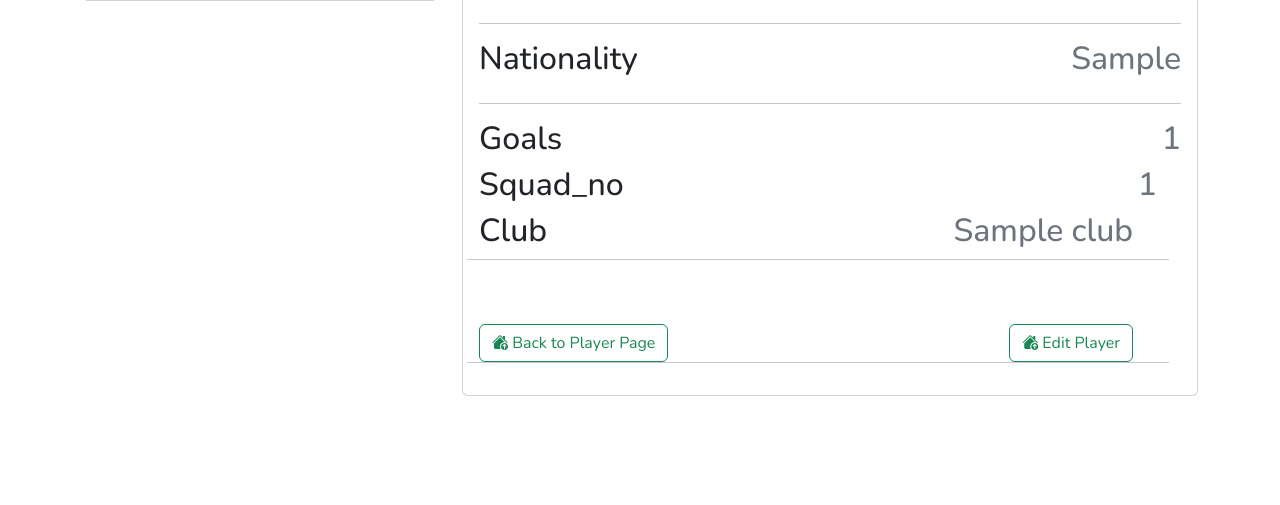
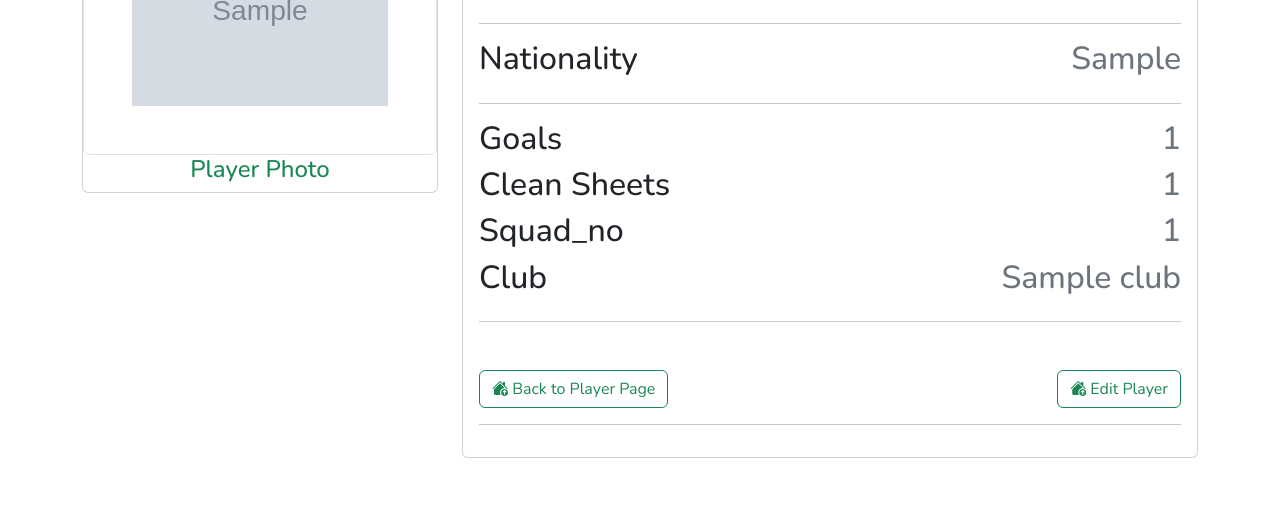
Before and after one commit to Bambiraptor1/flask-epl, a Flask app: page /players/1/info in a window 1280 px wide. Shown: the part 295-800 px from the top of the page. Run offline with Flask 3, Linux system fonts and the light colour scheme; tables that the repository leaves empty hold one stand-in row (values such as "Sample post"); grey boxes marked "Sample" are stand-in pictures.

Commit message:
add clean_sheets

```diff
--- a/epl/__init__.py
+++ b/epl/__init__.py
@@ -7,7 +7,7 @@ from epl.players.routes import player_bp
 
 def create_app():
   app = Flask(__name__)
-  app.config['SQLALCHEMY_DATABASE_URI'] = 'mysql://root:@localhost/epl_s03_db'
+  app.config['SQLALCHEMY_DATABASE_URI'] = 'sqlite:///epl.sqlite'
   app.secret_key = b'gfdgfhgfhfhd'
 
   db.init_app(app)
--- a/epl/models.py
+++ b/epl/models.py
@@ -22,6 +22,7 @@ class Player(db.Model):
   position: Mapped[str] = mapped_column(String(20), nullable=False)
   nationality: Mapped[str] = mapped_column(String(25), nullable=False)
   goals: Mapped[int] = mapped_column(Integer, default=0, nullable=True)
+  clean_sheets: Mapped[int] = mapped_column(Integer, nullable=True)
   squad_no: Mapped[int] = mapped_column(Integer, nullable=True)
   img: Mapped[str] = mapped_column(String(256), nullable=False)
   club_id: Mapped[int] = mapped_column(Integer, ForeignKey(Club.id))
--- a/epl/players/routes.py
+++ b/epl/players/routes.py
@@ -26,13 +26,19 @@ def new_player():
     img = request.form['img']
     club_id = int(request.form['club_id'])
 
+    if position == 'Goalkeeper':
+      clean_sheets = int(request.form.get('clean_sheets', 0))
+    else:
+      clean_sheets = None
+
     player = Player(name=name,
                     position=position,
                     nationality=nationality,
                     goals=goals ,
                     squad_no=squad_no,
                     img=img,
-                    club_id=club_id)
+                    club_id=club_id,
+                    clean_sheets=clean_sheets)
     db.session.add(player)
     db.session.commit()
 
@@ -41,7 +47,7 @@ def new_player():
 
   return render_template('players/new_player.html',
                           title='New Player Page',
-                          clubs=clubs)
+                          clubs=clubs,)
 
 @player_bp.route('/search', methods=['GET', 'POST'])
 def search_player():
@@ -76,6 +82,11 @@ def update_player(id):
     img = request.form['img']
     club_id = int(request.form['club_id'])
 
+    if position == 'Goalkeeper':
+      player.clean_sheets = int(request.form.get('clean_sheets', 0))
+    else:
+      player.clean_sheets = None
+
     player.name = name
     player.position = position
     player.nationality = nationality
--- a/epl/players/templates/players/info_player.html
+++ b/epl/players/templates/players/info_player.html
@@ -11,7 +11,7 @@
     <div class="row mb-3">
       <div class="col-md-4 mt-3">
         <div class="card">
-          <img src="" alt="" class="img-thumbnail p-5">
+          <img src="{{player.img}}" alt="player img" class="img-thumbnail p-5">
           <div>
             <h4 class="text-center text-success">
               Player Photo
@@ -40,10 +40,27 @@
             <div class="row">
               <div class="col"><h2>Goals</h2></div>
               <div class="col"><h2 class="text-secondary float-end">{{player.goals}}</h2></div>
+            </div>
+
+          <div class="row">
+            <div class="col">
+              <h2>Clean Sheets</h2>
+            </div>
+            <div class="col">
+              <h2 class="text-secondary float-end">
+                {% if player.clean_sheets is not none %}
+                  {{ player.clean_sheets }}
+                {% else %}
+                  None
+                {% endif %}
+              </h2>
+            </div>
+          </div>
 
             <div class="row">
               <div class="col"><h2>Squad_no</h2></div>
               <div class="col"><h2 class="text-secondary float-end">{{player.squad_no}}</h2></div>
+            </div>
 
             <div class="row">
               <div class="col"><h2>Club</h2></div>
--- a/epl/players/templates/players/new_player.html
+++ b/epl/players/templates/players/new_player.html
@@ -30,6 +30,12 @@
         <label for="goals" class="form-label">Goals</label>
         <input name="goals" type="number" class="form-control" id="goals" required>
       </div>
+
+      <div class="mb-3">
+        <label class="form-label">Clean Sheets</label>
+        <input type="number" name="clean_sheets" class="form-control" value="0">
+      </div>
+
       <div class="mb-3">
         <label for="squad_no" class="form-label">Squad Number</label>
         <input name="squad_no" type="number" class="form-control" id="squad_no" required>
--- a/epl/players/templates/players/update_player.html
+++ b/epl/players/templates/players/update_player.html
@@ -43,6 +43,12 @@
         <label for="squad_no" class="form-label">Squad No</label>
         <input value="{{player.squad_no}}" name="squad_no" type="number" class="form-control" id="squad_no" required>
       </div>
+
+      <div class="mb-3">
+        <label for="clean_sheets" class="form-label">Clean Sheets</label>
+        <input value="{{player.clean_sheets or 0}}" name="clean_sheets" type="number" class="form-control" id="clean_sheets" required>
+      </div>
+
       <div class="mb-3">
         <label for="img" class="form-label">Image URL</label>
         <input value="{{player.img}}" name="img" type="text" class="form-control" id="img" required>
```
